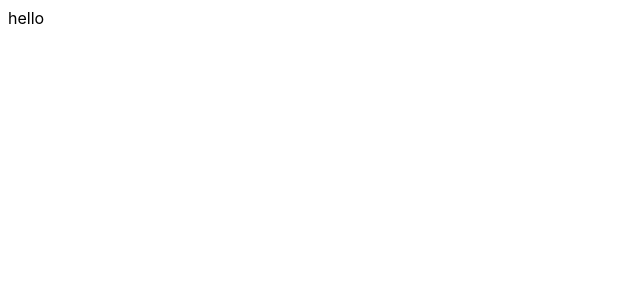
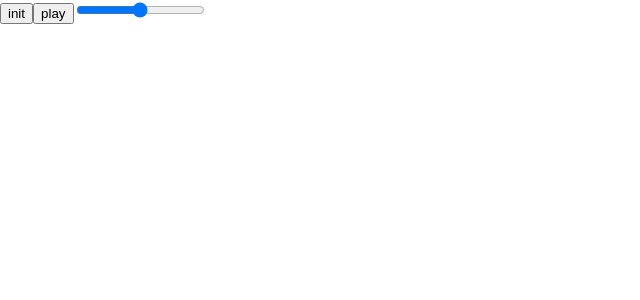
Before and after one commit to JOWONRO/Flash-DJ, a React (Vite) app: page / in a window 1280 px wide. Shown: the top 300 px of the page, without its empty margins (0-640 px from the left). Built offline with nearby package versions, Linux system fonts and the light colour scheme.

Commit message:
feat: gainNode test

```diff
--- a/src/App.tsx
+++ b/src/App.tsx
@@ -1,5 +1,82 @@
-function App() {
-  return <div>hello</div>
+import { ChangeEventHandler, useEffect, useRef, useState } from 'react'
+
+const App = () => {
+  const [audioContext, setAudioContext] = useState<AudioContext>()
+  const [sourceNode, setSourceNode] = useState<AudioBufferSourceNode>()
+  const [audioBuffer, setAudioBuffer] = useState<AudioBuffer>()
+  const [gainNode, setGainNode] = useState<GainNode>()
+  const [isPlay, setIsPlay] = useState(false)
+  const [playbackTime, setPlaybackTime] = useState(0)
+
+  const initAudio = () => {
+    const context = new AudioContext()
+    const gain = context.createGain()
+
+    fetch('/src/assets/Trainwreck Of Electro Swing - A Hat In Time Remix.mp3')
+      .then(response => response.arrayBuffer())
+      .then(arrayBuffer => context.decodeAudioData(arrayBuffer))
+      .then(buffer => {
+        setAudioBuffer(buffer)
+        setAudioContext(context)
+        setGainNode(gain)
+        gain.connect(context.destination)
+      })
+    // const context = new AudioContext()
+    // const source = context.createBufferSource()
+    // const gain = context.createGain()
+
+    // fetch('/src/assets/Trainwreck Of Electro Swing - A Hat In Time Remix.mp3')
+    //   .then(response => response.arrayBuffer())
+    //   .then(arrayBuffer => context.decodeAudioData(arrayBuffer))
+    //   .then(audioBuffer => (source.buffer = audioBuffer))
+
+    // source.connect(gain).connect(context.destination)
+    // setAudioContext(context)
+    // setSourceNode(source)
+    // setGainNode(gain)
+  }
+
+  // 게인 조절 핸들러
+  const handleVolumeChange: ChangeEventHandler<HTMLInputElement> = event => {
+    const volume = event.target.valueAsNumber
+    if (gainNode) {
+      gainNode.gain.value = volume
+    }
+  }
+
+  // 오디오 재생 시작
+  const startAudio = () => {
+    if (!audioContext) return
+    if (isPlay && sourceNode) {
+      setPlaybackTime(audioContext.currentTime)
+      sourceNode.stop()
+    } else {
+      if (!audioBuffer || !gainNode) return
+      const source = audioContext.createBufferSource()
+      source.buffer = audioBuffer
+      source.loop = true
+      source.connect(gainNode)
+      source.start(0, playbackTime % audioBuffer.duration) // playbackTime에서 시작
+      setSourceNode(source)
+    }
+    setIsPlay(prev => !prev)
+  }
+
+  return (
+    <div>
+      <button onClick={initAudio}>init</button>
+      <button onClick={startAudio}>play</button>
+      <input
+        type="range"
+        id="volumeControl"
+        min="0"
+        max="2"
+        step="0.01"
+        defaultValue="1"
+        onChange={handleVolumeChange}
+      />
+    </div>
+  )
 }
 
 export default App
--- a/src/index.css
+++ b/src/index.css
@@ -5,3 +5,14 @@
   -webkit-font-smoothing: antialiased;
   -moz-osx-font-smoothing: grayscale;
 }
+
+html {
+  width: 100vw;
+  height: 100vh;
+}
+
+body {
+  margin: 0;
+  width: 100%;
+  height: 100%;
+}
```
Also changed, not shown: 1 other file (tests, documents, lock files or other folders).
